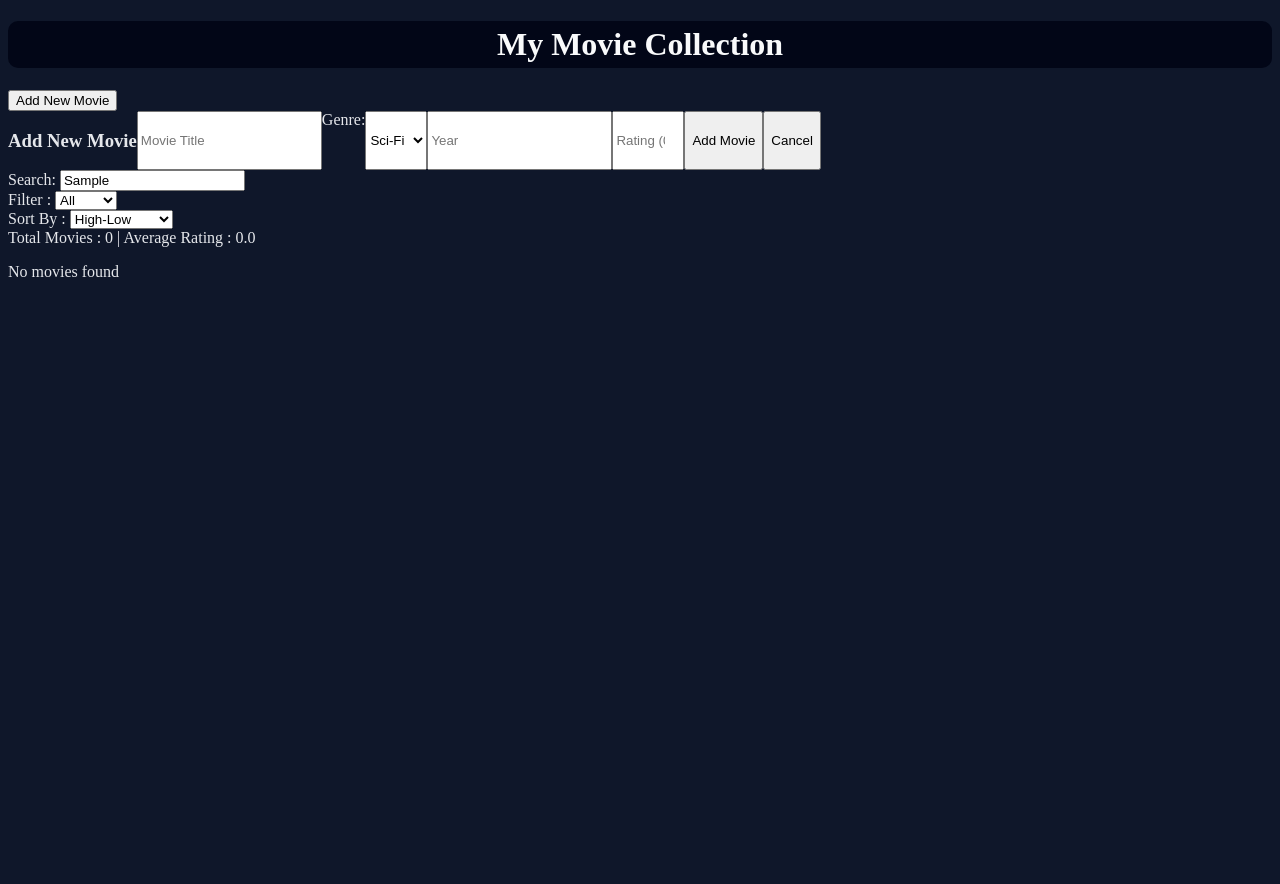
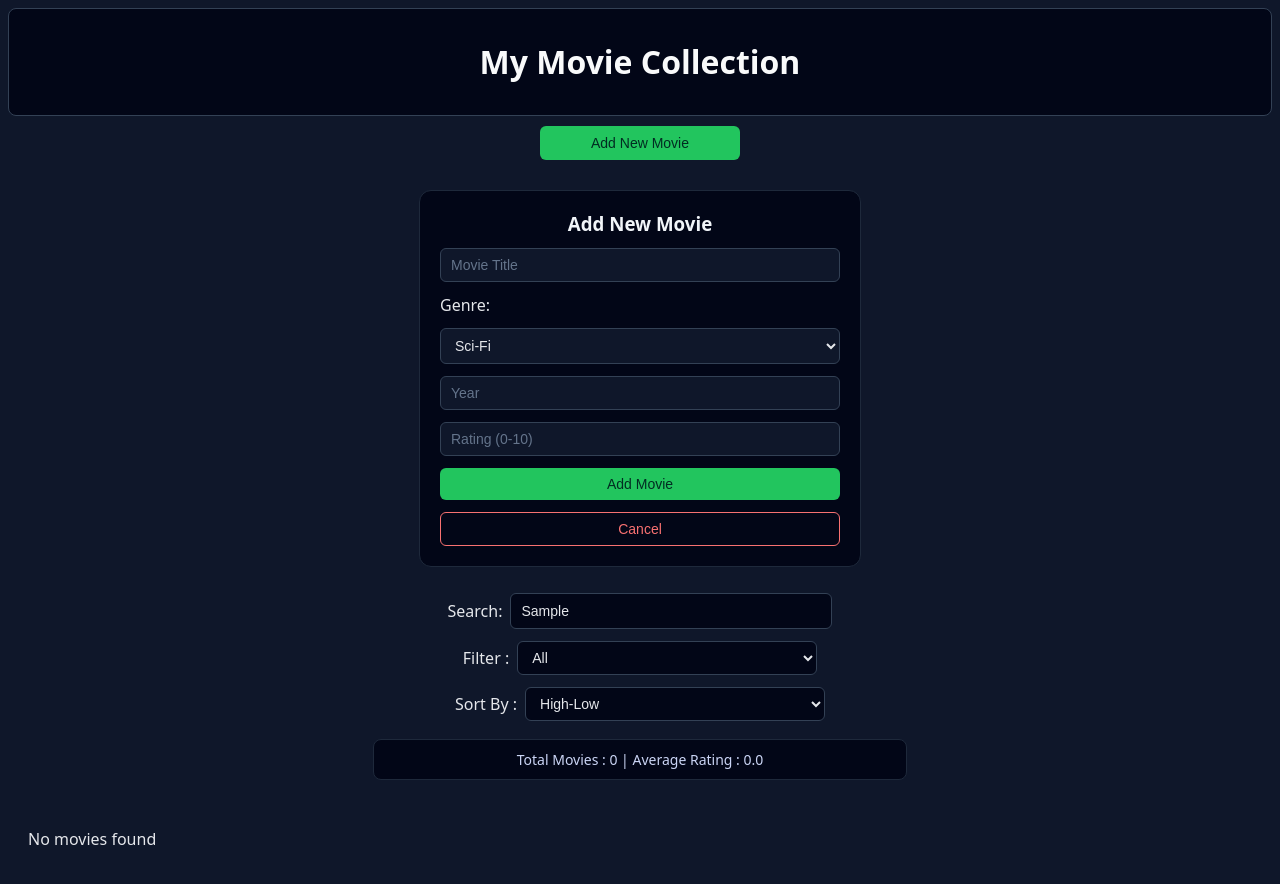
Before and after one commit to Rohan-Yadav0/Movie-Manager, a plain HTML site: page index.html in a window 1280 px wide. Both pictures are taken after typing "Sample" into the empty fields and a click on the button "Add New Movie". Before the commit the page ends 800 px from the top, so only its background shows below. Drawn offline with Linux system fonts and the light colour scheme.

Commit message:
Refactor CSS styles for layout and components
Updated styles for various elements, including body, header, buttons, and forms. Added new styles for movie cards and improved hover effects.

```diff
--- a/style.css
+++ b/style.css
@@ -1,19 +1,227 @@
-body{
+
+body {
     background-color: #0F172A;
-    color : #E5E7EB;
+    color: #E5E7EB;
+    font-family: system-ui, -apple-system, BlinkMacSystemFont, sans-serif;
 }
 
-.header{
+.header {
     background-color: #020617;
-    color : #F9fafb;
-    border-bottom : #1f2937;
-    border-radius: 10px;
+    color: #F9FAFB;
     text-align: center;
-}
-h1{
-    padding: 5px;
+
+    border: 1px solid #334155;
+    border-radius: 8px;
+
+    padding: 10px;
 }
 
-/* .addMovie{
+.addMovie {
+    padding: 10px 0;
+    display: flex;
+    justify-content: center;
+}
 
-} */
+#addMovieButton {
+    background-color: #22C55E;
+    color: #022C22;
+
+    height: 34px;
+    width: 200px;
+
+    font-size: 14px;
+    border-radius: 6px;
+    border: none;
+    cursor: pointer;
+
+    transition: background-color 0.2s ease, box-shadow 0.2s ease;
+}
+
+#addMovieButton:hover {
+    background-color: #16A34A;
+    box-shadow: 0 0 0 2px rgba(34, 197, 94, 0.3);
+}
+
+#add-movie-form {
+    background-color: #020617;
+    border: 1px solid #1E293B;
+    border-radius: 12px;
+
+    max-width: 400px;
+    margin: 20px auto;
+    padding: 20px;
+
+    display: flex;
+    flex-direction: column;
+    gap: 12px;
+}
+
+#add-movie-form h3 {
+    margin: 0;
+    text-align: center;
+    color: #F1F5F9;
+}
+
+#add-movie-form input,
+#add-movie-form select {
+    background-color: #0F172A;
+    color: #E5E7EB;
+
+    border: 1px solid #334155;
+    border-radius: 6px;
+
+    padding: 8px 10px;
+    font-size: 14px;
+}
+
+#add-movie-form input::placeholder {
+    color: #64748B;
+}
+
+#add-movie-form input:focus,
+#add-movie-form select:focus {
+    outline: none;
+    border-color: #38BDF8;
+    box-shadow: 0 0 0 2px rgba(56, 189, 248, 0.25);
+}
+
+#add-movie-form button {
+    padding: 8px;
+    font-size: 14px;
+    border-radius: 6px;
+    cursor: pointer;
+}
+
+#submit-movie {
+    background-color: #22C55E;
+    color: #022C22;
+    border: none;
+}
+
+#submit-movie:hover {
+    background-color: #16A34A;
+}
+
+#cancel-form {
+    background-color: transparent;
+    color: #F87171;
+    border: 1px solid #F87171;
+}
+
+#cancel-form:hover {
+    background-color: #450A0A;
+}
+
+.search-continer,
+.filterDropdown,
+.sortDropdown {
+    display: flex;
+    align-items: center;
+    justify-content: center;
+    gap: 8px;
+    padding: 6px 0;
+}
+
+#searchBar,
+#filterMovie,
+#sortBy {
+    background-color: #020617;
+    color: #E5E7EB;
+
+    width: 300px;
+    height: 34px;
+
+    border: 1px solid #334155;
+    border-radius: 6px;
+
+    padding: 0 10px;
+    font-size: 14px;
+
+    transition: border-color 0.2s ease, box-shadow 0.2s ease;
+}
+
+#searchBar:hover,
+#filterMovie:hover,
+#sortBy:hover {
+    border-color: #64748B;
+}
+
+#searchBar:focus,
+#filterMovie:focus,
+#sortBy:focus {
+    outline: none;
+    border-color: #38BDF8;
+    box-shadow: 0 0 0 2px rgba(56, 189, 248, 0.25);
+}
+
+.stats {
+    background-color: #020617;
+    border: 1px solid #1E293B;
+    border-radius: 8px;
+
+    max-width: 500px;
+    margin: 12px auto;
+    padding: 10px 16px;
+
+    display: flex;
+    justify-content: center;
+    gap: 16px;
+
+    font-size: 14px;
+}
+
+.stats span {
+    color: #CBD5F5;
+}
+
+#totalMovieText strong,
+#avgRatingText strong {
+    color: #FACC15;
+    font-weight: 600;
+}
+
+#movie-container {
+    display: grid;
+    grid-template-columns: repeat(auto-fill, minmax(300px, 1fr));
+    gap: 20px;
+    padding: 20px;
+}
+
+.movie-card {
+    background-color: #1E293B;
+    border-radius: 10px;
+    padding: 20px;
+
+    box-shadow: 0 4px 6px rgba(0, 0, 0, 0.3);
+
+    transition: transform 0.2s ease, box-shadow 0.2s ease;
+}
+
+.movie-card:hover {
+    transform: translateY(-4px);
+    box-shadow: 0 6px 10px rgba(0, 0, 0, 0.4);
+}
+
+.movie-card h3 {
+    color: #F9FAFB;
+    margin-top: 0;
+}
+
+.movie-card p {
+    color: #E5E7EB;
+    margin: 8px 0;
+}
+
+.movie-card button {
+    background-color: #EF4444;
+    color: white;
+
+    border: none;
+    padding: 8px 16px;
+    border-radius: 6px;
+    cursor: pointer;
+}
+
+.movie-card button:hover {
+    background-color: #DC2626;
+}
```
